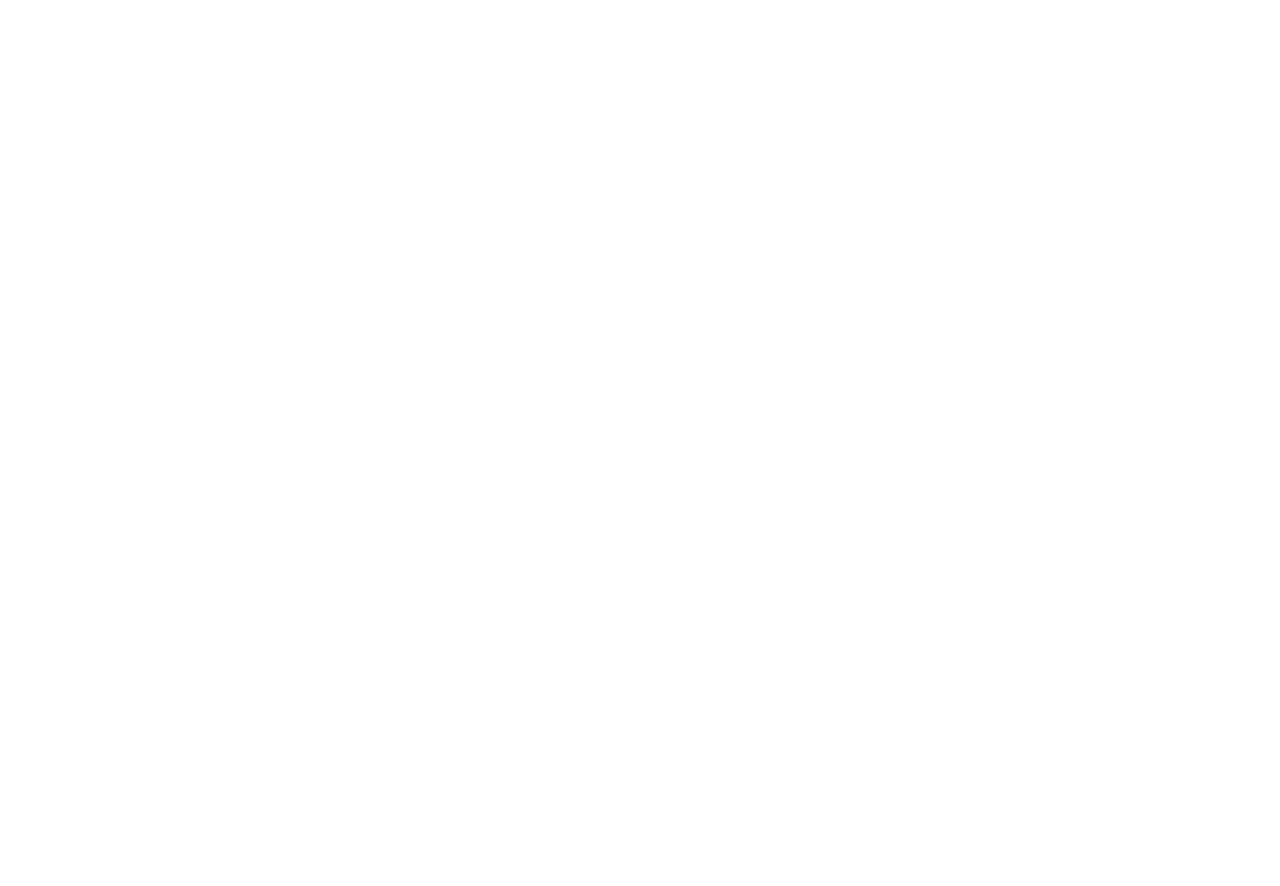
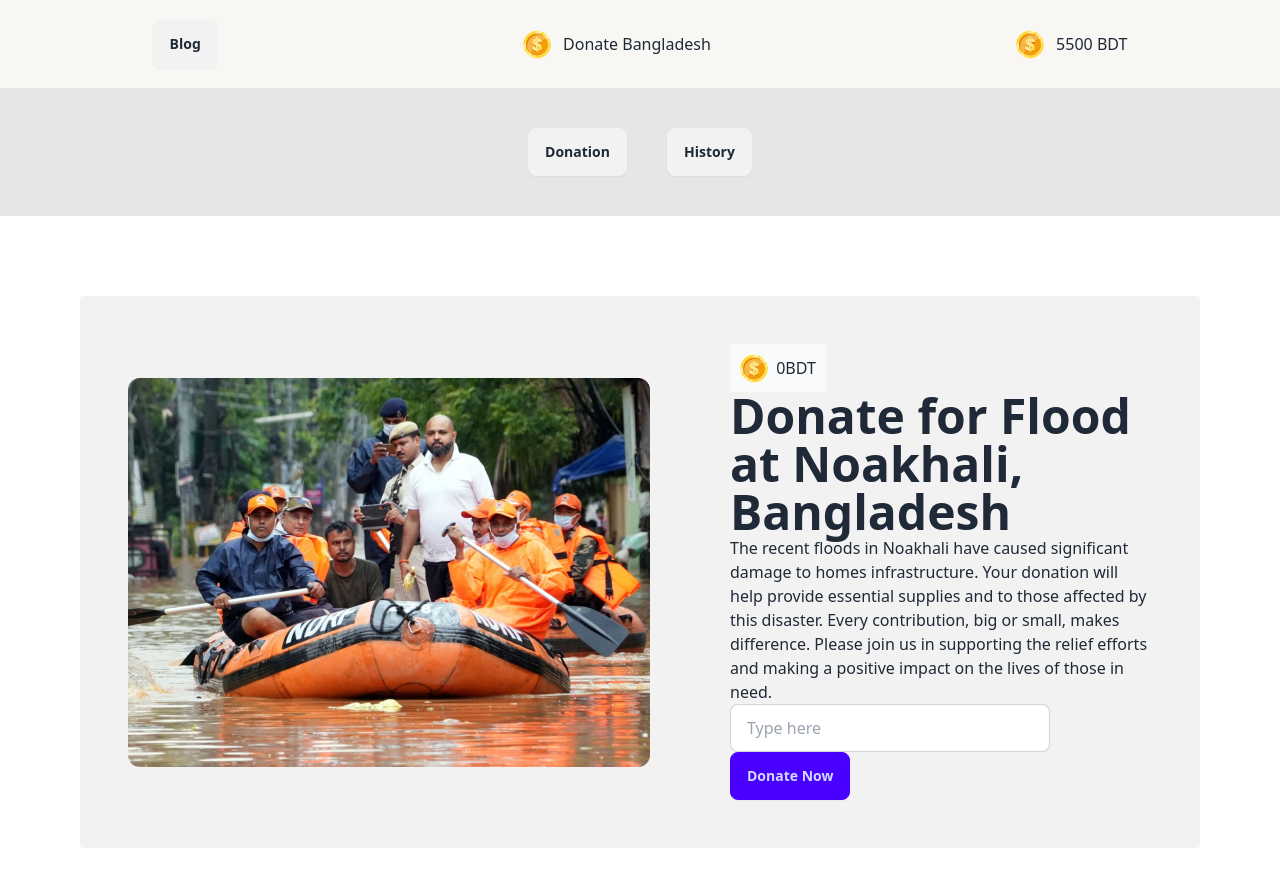
Before and after one commit to Nahid-Hasan-Jibon/reset-assignment-5, a plain HTML site: page index.html in a window 1280 px wide. Before the commit the page ends 800 px from the top, so only its background shows below. Drawn offline with nearby package versions, Linux system fonts and the light colour scheme.

Commit message:
navbar added

```diff
--- a/index.html
+++ b/index.html
@@ -8,10 +8,54 @@
 <script src="https://cdn.tailwindcss.com"></script>
 </head>
 <body>
-    <header>
+    <header class="  w-full ">
+        <nav class="flex justify-around pt-5 pb-5 bg-[#F9F7F3;]">
+            <div>
+                <button class="btn">Blog</button>
+            </div>
+            <div class="flex items-center gap-3">
+                <img src="assets/coin.png" alt="">
+                <h1>Donate Bangladesh</h1>
+            </div>
+            <div class="flex items-center gap-3">
+                <img src="assets/coin.png" alt="">
+                <p> <span>5500</span> BDT</p>
+            </div>
+        </nav>
+
+        <!-- Banner section -->
+         <div class="flex justify-center gap-10 p-10 bg-[#1111111A]">
+            <div class="btn">Donation</div>
+            <div class="btn">History</div>
+         </div>
 
     </header>
     <main>
+        <!-- 1st card starts -->
+        <div class=" bg-base-200 rounded m-20 ">
+            <div class=" flex items-center gap-20 p-12 flex-col lg:flex-row">
+
+              <img
+                src="assets/noakhali.png" />
+                <div>
+
+                <div class="flex justify-center items-center bg-gray-50 gap-2 w-24 h-12">
+                    <img src="assets/coin.png" alt="">
+                    <p><span>0</span>BDT</p>
+                </div>
+                <h1 class="text-5xl font-bold">Donate for Flood at Noakhali, Bangladesh</h1>
+                <p class="">
+                    The recent floods in Noakhali have caused significant damage to homes  infrastructure. Your donation will help provide essential supplies and  to those affected by this disaster. Every contribution, big or small, makes  difference. Please join us in supporting the relief efforts and making a positive impact on the lives of those in need.
+                </p>
+                <input type="text" placeholder="Type here" class="input input-bordered w-full max-w-xs" /> <br>
+
+                <button class="btn btn-primary">Donate Now</button>
+              </div>
+            </div>
+          </div>
+        <!-- 1st card ends -->
+
+
 
     </main>
     <footer>
```
Also changed, not shown: tailwind.config.js (added, +8 -0 lines), js/script.js (line endings or trailing spaces).
